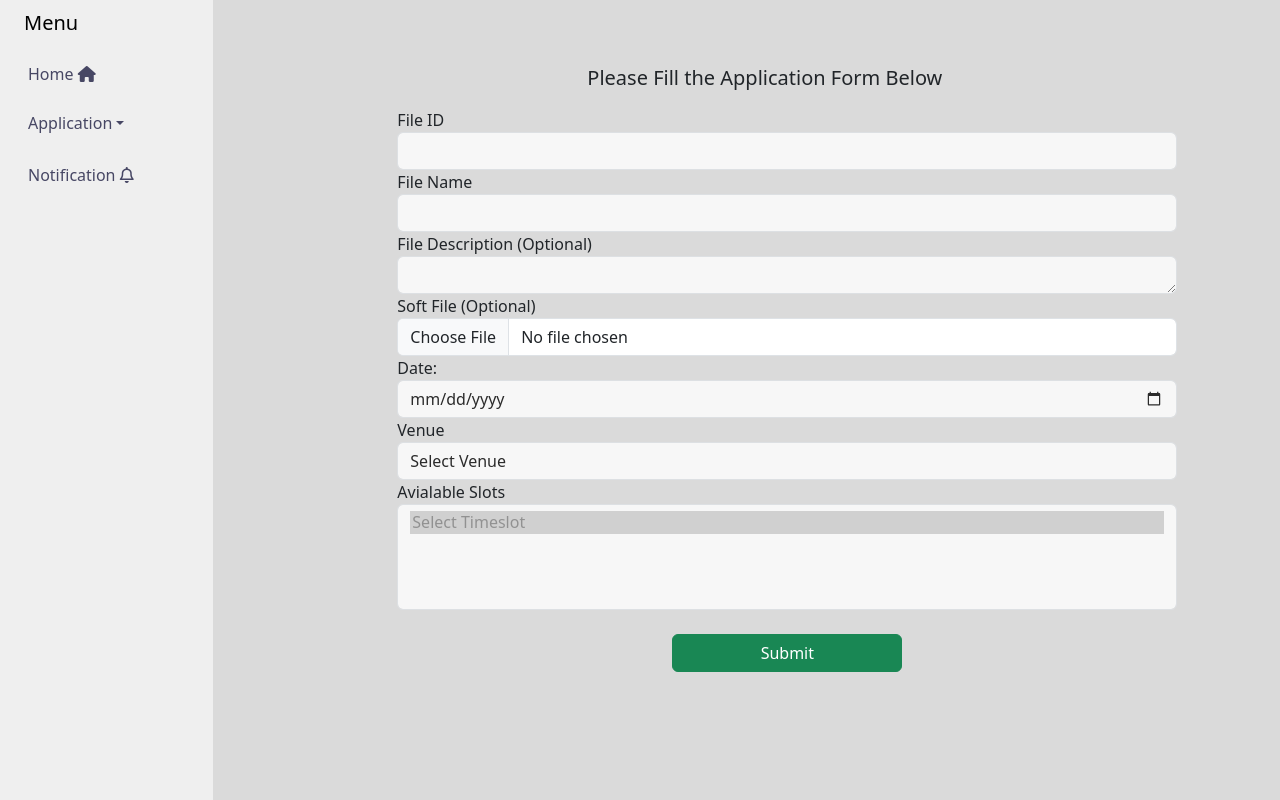
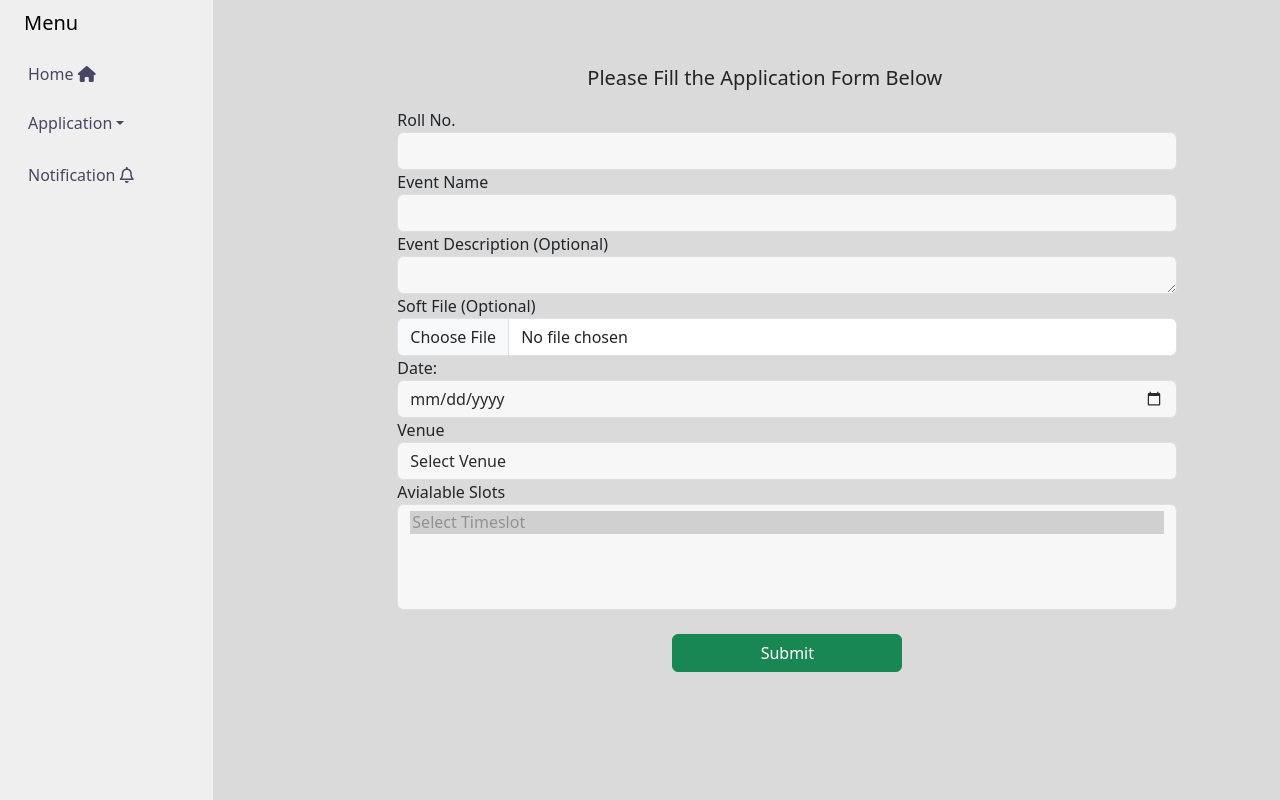
Before and after one commit to Shreyasbfegade/Techies, a PHP site: page /addfile.php in a window 1280 px wide. Shown: the part 72-872 px from the top of the page. Run offline with PHP 8.4, Linux system fonts and the light colour scheme; a user stored in the database is signed in; data that the repository does not hold is empty.

Commit message:
Update addfile.php

```diff
--- a/addfile.php
+++ b/addfile.php
@@ -104,17 +104,17 @@ if (!isset($_SESSION['user'])) {
                                 <form action="postaddfile.php" method="post" autocomplete="off" enctype="multipart/form-data">
 
                                     <div class="form-group">
-                                        <label for="file_id">File ID</label>
+                                        <label for="file_id">Roll No.</label>
                                         <input type="text" required="required" name="file_id" class="form-control opa" value="">
                                     </div>
 
                                     <div class="form-group">
-                                        <label for="file_name">File Name</label>
+                                        <label for="file_name">Event Name</label>
                                         <input type="text" name="file_name" required="required" class="form-control opa" value="">
                                     </div>
 
                                     <div class="form-group">
-                                        <label for="description">File Description (Optional)</label>
+                                        <label for="description">Event Description (Optional)</label>
                                         <textarea name="description" class="form-control opa" rows="1"></textarea>
                                     </div>
 
```
